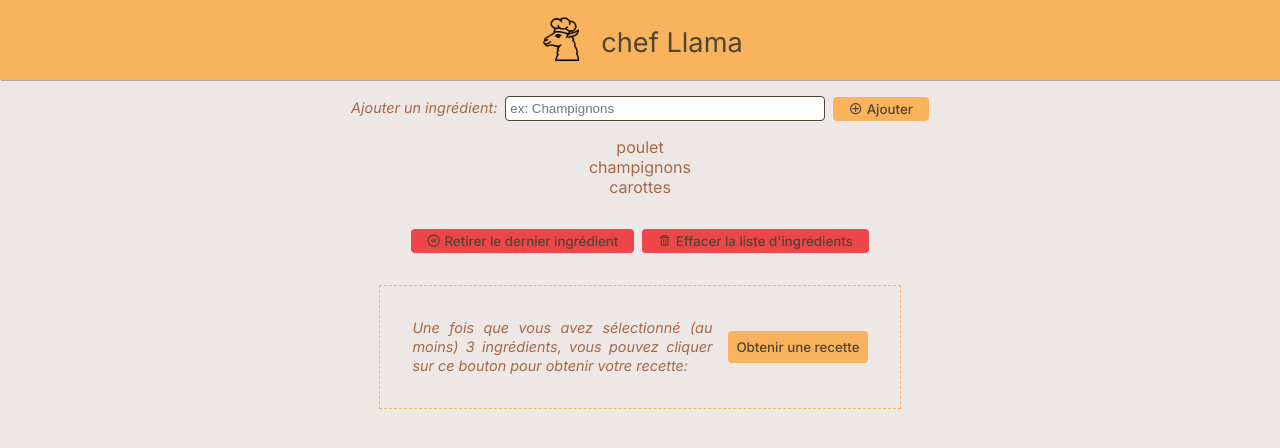
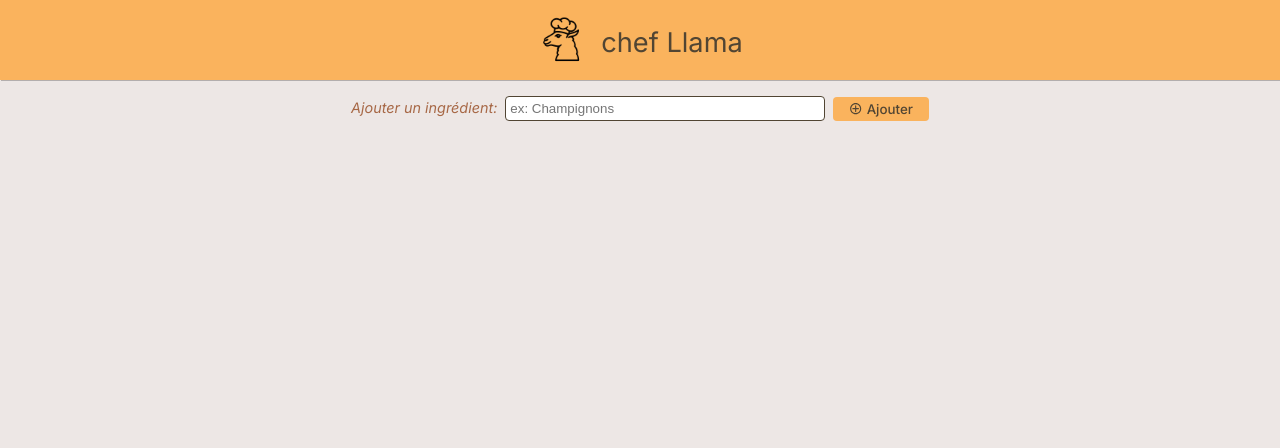
Before and after one commit to antoinecoulon/chef-llama, a React (Vite) app: page / in a window 1280 px wide. Shown: the top 448 px of the page. Built offline with nearby package versions, Linux system fonts and the light colour scheme; no server answers.

Commit message:
Update Main.tsx

```diff
--- a/src/components/Main.tsx
+++ b/src/components/Main.tsx
@@ -6,11 +6,7 @@ import { CgAdd } from "react-icons/cg";
 import { getRecipeFromLlama } from "../api";
 
 export default function Main() {
-  const [ingredients, setIngredients] = useState<string[]>([
-    "poulet",
-    "champignons",
-    "carottes",
-  ]);
+  const [ingredients, setIngredients] = useState<string[]>([]);
   const [recipe, setRecipe] = useState("");
   const [loading, setLoading] = useState(false);
   const recipeSection = useRef<HTMLDivElement | null>(null);
```
